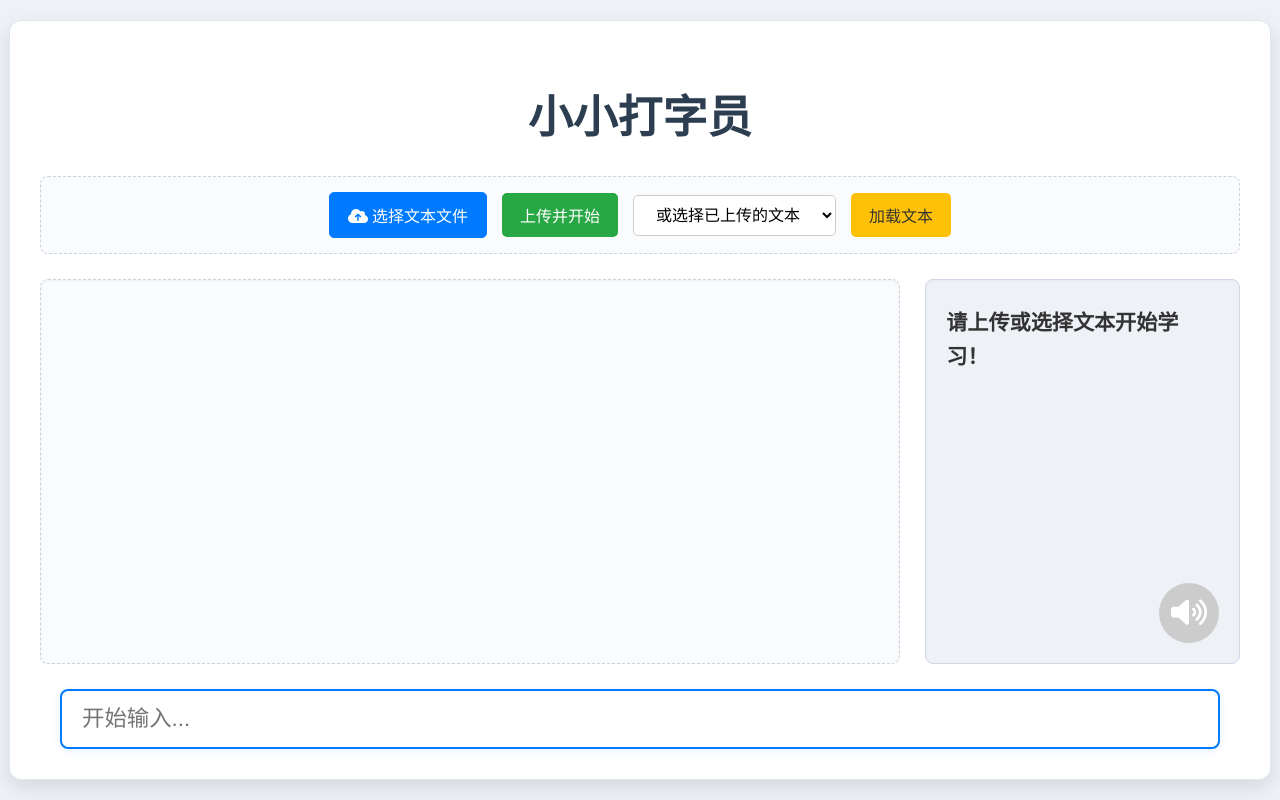
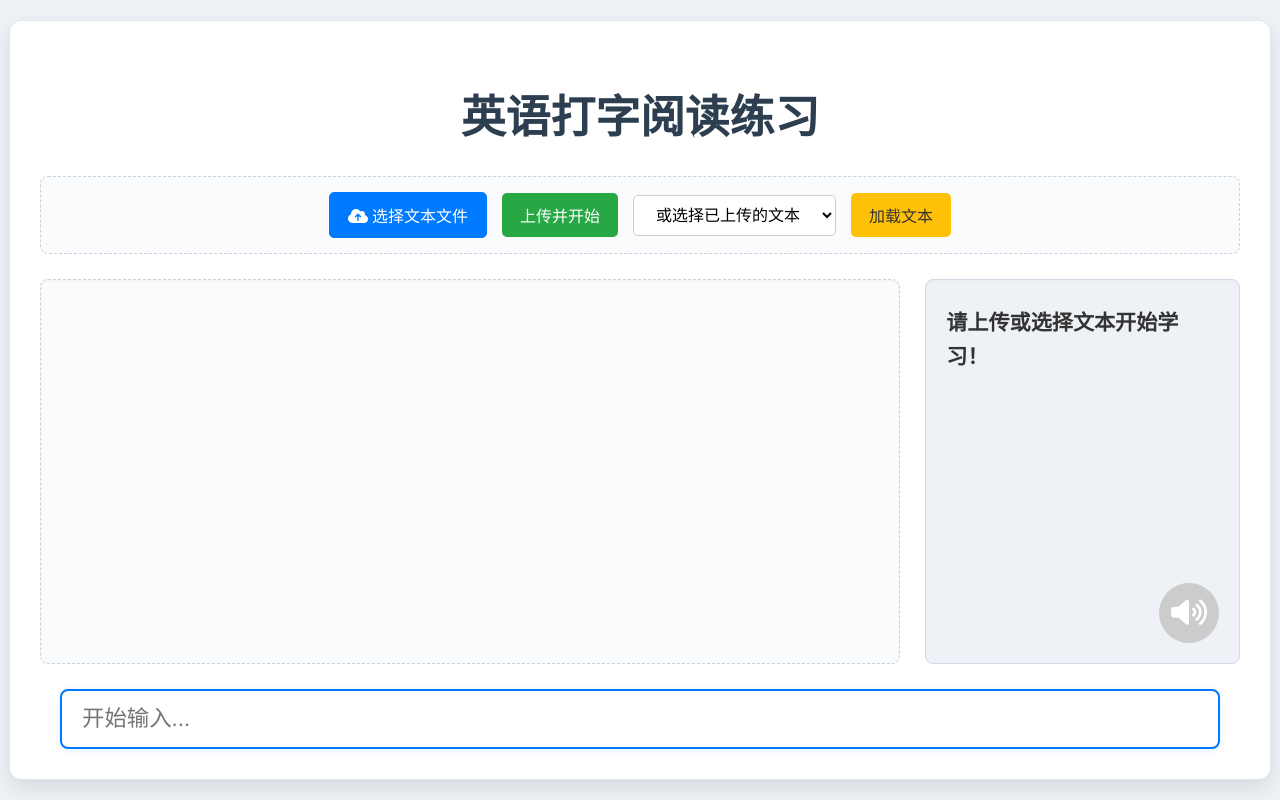
Before and after one commit to a-laugh/english-typing-reader, a plain HTML site: page static/index.html in a window 1280 px wide. Drawn offline with Linux system fonts and the light colour scheme; no server answers.

Commit message:
rename: 项目名称统一为 english-typing-reader（英语打字阅读练习）
- README 标题、pyproject 包名、uv.lock 根包名同步改名
- 页面 title 与 h1 由「小小打字员」改为「英语打字阅读练习」
- 顺带用 uv 重新生成 uv.lock，补上此前缺失的 edge-tts 依赖锁定

```diff
--- a/static/index.html
+++ b/static/index.html
@@ -3,7 +3,7 @@
 <head>
     <meta charset="UTF-8">
     <meta name="viewport" content="width=device-width, initial-scale=1.0">
-    <title>小小打字员 Demo</title>
+    <title>英语打字阅读练习</title>
     <link rel="stylesheet" href="https://cdnjs.cloudflare.com/ajax/libs/font-awesome/6.0.0-beta3/css/all.min.css">
     <style>
         body {
@@ -286,7 +286,7 @@
 </head>
 <body>
     <div class="container">
-        <h1>小小打字员</h1>
+        <h1>英语打字阅读练习</h1>
 
         <div id="controls-panel">
             <label for="file-upload" class="custom-file-upload">
```
Also changed, not shown: 3 other files.
